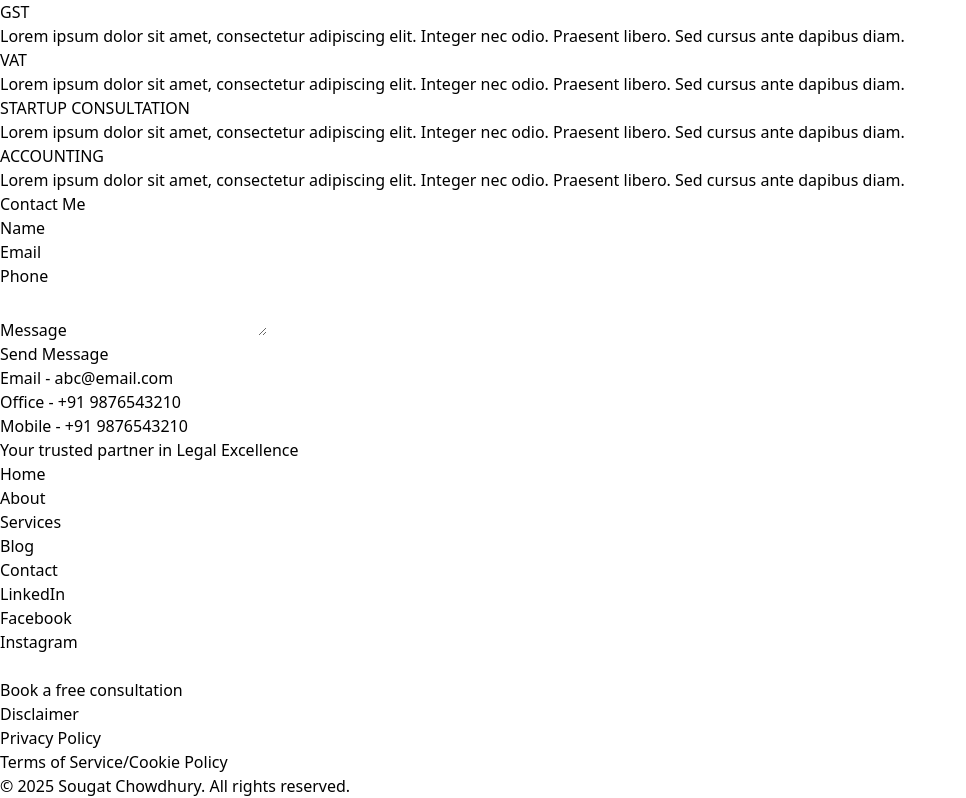
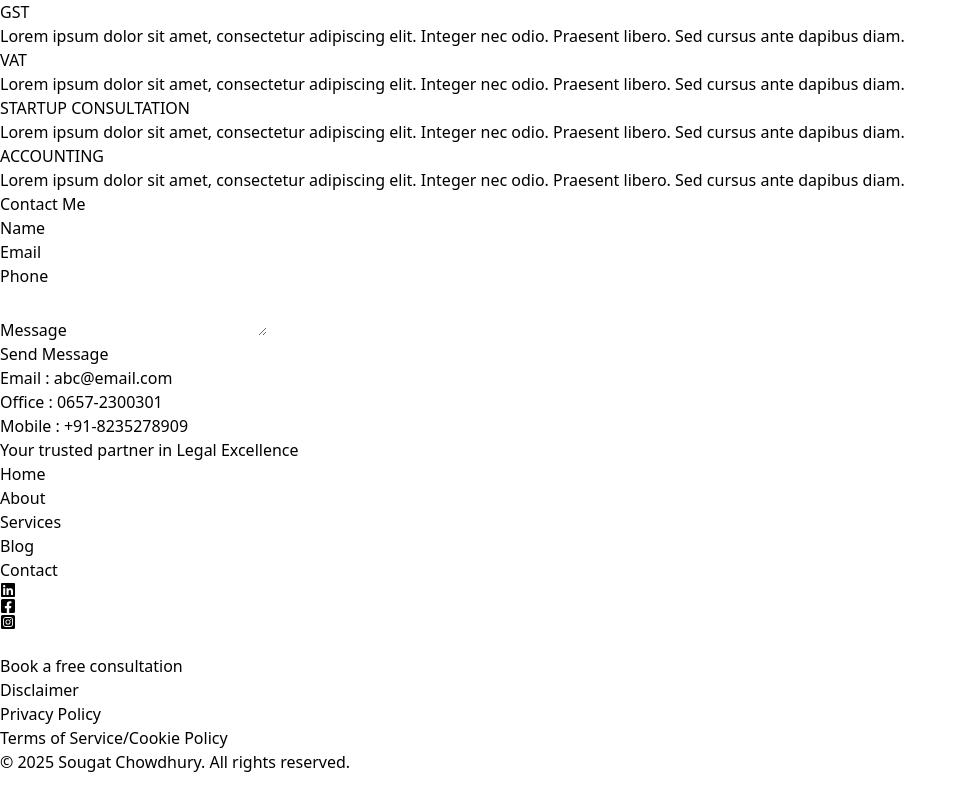
Before and after one commit to Arpan-117/Scportfolio, a React (Vite) app: page / in a window 1280 px wide. Shown: the part 2898-3696 px from the top of the page, without its empty margins (0-966 px from the left). After the commit the page ends 3672 px from the top, so only its background shows below. Built offline with nearby package versions, Linux system fonts and the light colour scheme; a web font is replaced by a local one.

Commit message:
Added react-icons package for the footer icons

```diff
--- a/package.json
+++ b/package.json
@@ -17,6 +17,7 @@
     "prop-types": "^15.8.1",
     "react": "^18.3.1",
     "react-dom": "^18.3.1",
+    "react-icons": "^5.4.0",
     "react-router-dom": "^7.1.4",
     "scportfolio": "file:"
   },
--- a/src/components/About.jsx
+++ b/src/components/About.jsx
@@ -1,5 +1,6 @@
 import  { useState } from 'react'
 import Lawyer from '../assets/Lawyer.png'
+import Statue from '../assets/home/about_photo.jpg'
 
 function About() {
 
--- a/src/components/Contact.jsx
+++ b/src/components/Contact.jsx
@@ -36,13 +36,13 @@ function Contact() {
 
           <div className='grid grid-cols-3 py-14 px-8 text-center bg-[#3E5879] text-[#F5EFE7]'>
             <div className='px-2'>
-              <p>Email - abc@email.com</p>
+              <p>Email : abc@email.com</p>
             </div>
             <div className='px-2'>
-              <p>Office - +91 9876543210</p>
+              <p>Office : 0657-2300301</p>
             </div>
             <div className='px-2'>
-              <p>Mobile - +91 9876543210</p>
+              <p>Mobile : +91-8235278909</p>
             </div>
           </div>
 
--- a/src/components/Layout/Footer.jsx
+++ b/src/components/Layout/Footer.jsx
@@ -1,3 +1,4 @@
+import { FaLinkedin, FaFacebookSquare, FaInstagramSquare } from "react-icons/fa";
 
 function Footer() {
   return (
@@ -18,10 +19,10 @@ function Footer() {
           </div>
 
           <div className='basis-1/3 pt-20'>
-            <div className='flex flex-row'>
-              <div className='basis-1/3'>LinkedIn</div>
-              <div className='basis-1/3'>Facebook</div>
-              <div className='basis-1/3'>Instagram</div>
+            <div className='flex flex-row text-3xl'>
+              <div className='basis-1/3'><FaLinkedin /></div>
+              <div className='basis-1/3'><FaFacebookSquare /></div>
+              <div className='basis-1/3'><FaInstagramSquare /></div>
             </div>
             <br />
             <button className='bg-[#F5EFE7] text-[#213555] px-10 py-2 rounded-md'>Book a free consultation</button>
--- a/src/components/Layout/Header.jsx
+++ b/src/components/Layout/Header.jsx
@@ -131,7 +131,7 @@ function Header() {
         </div>
 
         <div>
-          <button>Schedule a Consultation</button>
+          <button className='bg-[#3E5879] text-[#F5EFE7] rounded-lg shadow-md shadow-[#F5EFE7] px-4'>Schedule a Consultation</button>
         </div>
 
         <div className="md:hidden">
```
Also changed, not shown: src/assets/home/about_photo.jpg (added), 1 other file (tests, documents, lock files or other folders).
